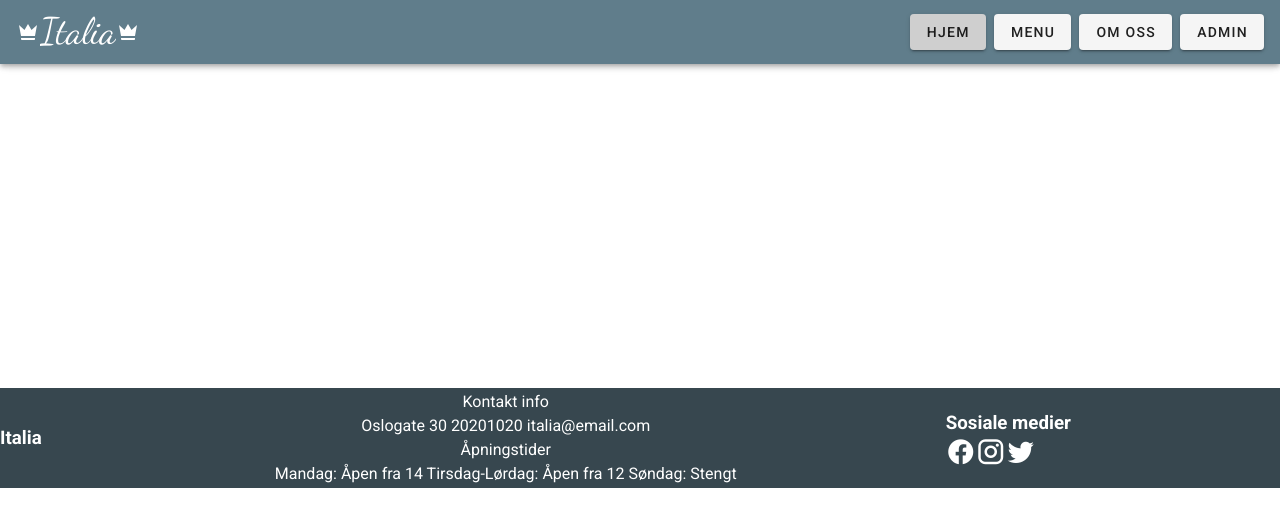
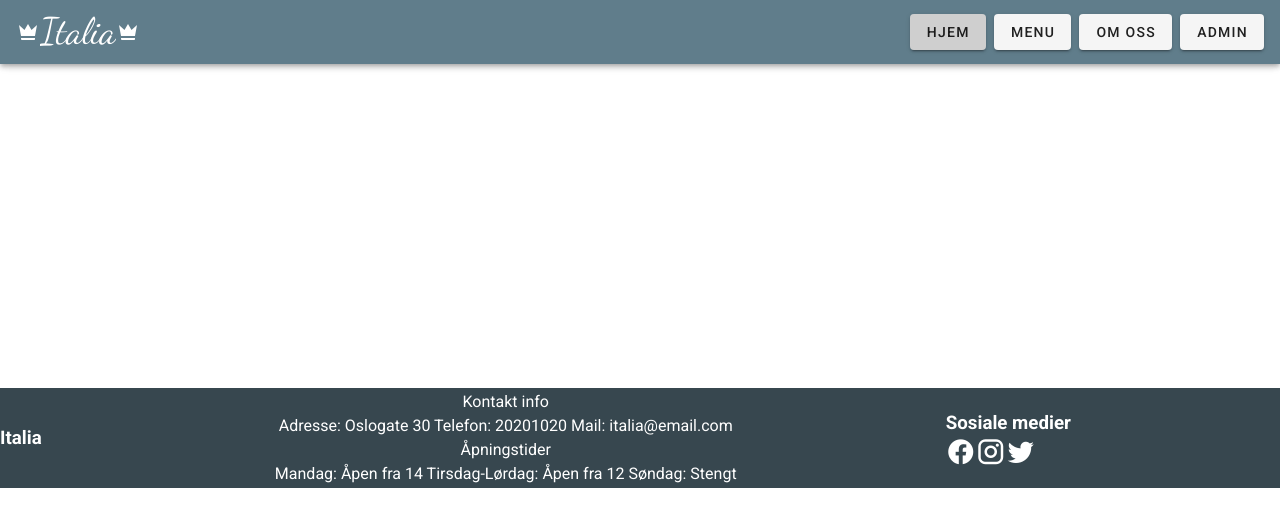
Before and after one commit to mebernts/restaurant, a Vue app in the folder restaurant/: page / in a window 1280 px wide. Shown: the top 526 px of the page. Built offline with nearby package versions, Linux system fonts and the light colour scheme.

Commit message:
update footerstore

```diff
--- a/restaurant/src/Stores/FooterStore.js
+++ b/restaurant/src/Stores/FooterStore.js
@@ -2,7 +2,7 @@ const FooterStore = {
     state: {
         footerinfo:[
            {id: 100, contact:"Kontakt info"},
-           {id:101, adress: "Oslogate 30", telefon: 20201020, mail:"italia@email.com"},
+           {id:101, adress: "Adresse: Oslogate 30", telefon: "Telefon: 20201020", mail:" Mail: italia@email.com"},
            {id: 102, åpningstider: "Åpningstider"},
            {id: 103, monday: "Mandag: Åpen fra 14", tuesdaySaturday: "Tirsdag-Lørdag: Åpen fra 12", sunday: "Søndag: Stengt"}
         ]
```
